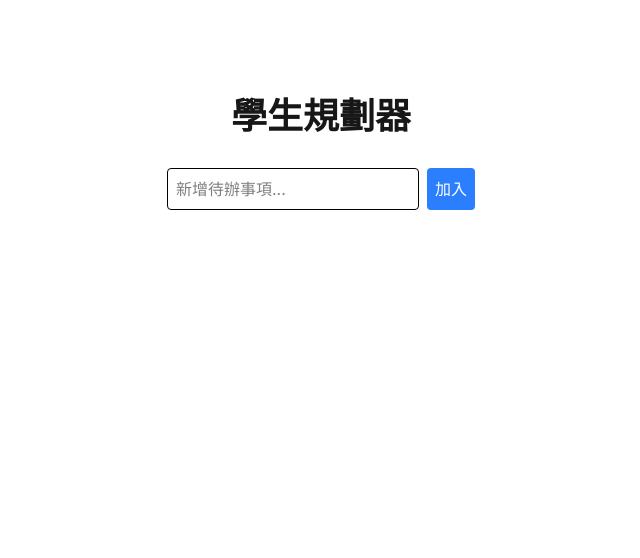
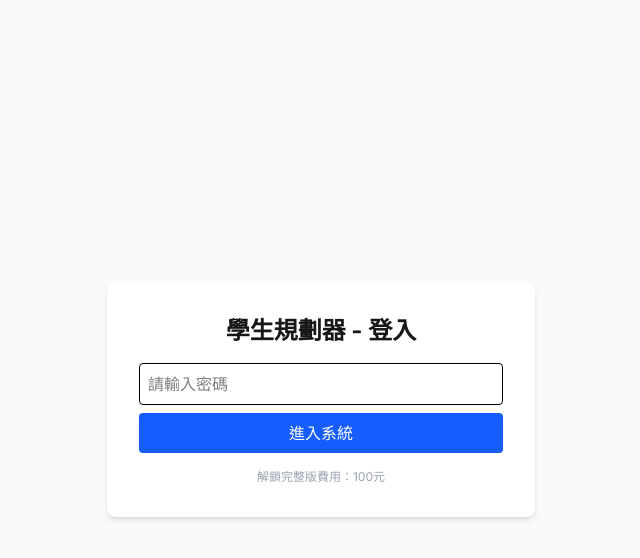
Before and after one commit to brian05240916-jpg/student-planner, a Next.js app: page / in a window 1280 px wide. Shown: the top 558 px of the page, without its empty margins (319-959 px from the left). Built offline with nearby package versions, Linux system fonts and the light colour scheme.

Commit message:
feat: complete integrated planner with auth and timer

```diff
--- a/app/page.tsx
+++ b/app/page.tsx
@@ -1,34 +1,104 @@
 "use client";
-import { useState } from 'react';
+import { useState, useEffect } from 'react';
 
 export default function Home() {
-  const [tasks, setTasks] = useState<string[]>([]);
-  const [input, setInput] = useState('');
+  // --- 狀態管理 ---
+  const [isAuthenticated, setIsAuthenticated] = useState(false);
+  const [password, setPassword] = useState('');
+  const [error, setError] = useState('');
 
-  const addTask = () => {
-    if (input) {
-      setTasks([...tasks, input]);
-      setInput('');
+  const [tasks, setTasks] = useState<{ text: string; date: string }[]>([]);
+  const [taskInput, setTaskInput] = useState('');
+  const [dateInput, setDateInput] = useState('');
+
+  const [timeLeft, setTimeLeft] = useState(25 * 60);
+  const [isActive, setIsActive] = useState(false);
+
+  // --- 登入邏輯 ---
+  const handleLogin = () => {
+    // 規則：長度 >= 8，首字大寫，包含中英文 (Regex 簡單檢查)
+    const isValid = password.length >= 8 && /^[A-Z]/.test(password);
+    if (isValid) {
+      setIsAuthenticated(true);
+    } else {
+      setError('密碼需 8 碼以上且首字大寫，並包含中英文');
     }
   };
 
+  // --- 番茄鐘計時器 ---
+  useEffect(() => {
+    let interval: NodeJS.Timeout;
+    if (isActive && timeLeft > 0) {
+      interval = setInterval(() => setTimeLeft((prev) => prev - 1), 1000);
+    } else if (timeLeft === 0) {
+      setIsActive(false);
+      alert('時間到！休息一下吧！');
+    }
+    return () => clearInterval(interval);
+  }, [isActive, timeLeft]);
+
+  // --- 功能函式 ---
+  const addTask = () => {
+    if (taskInput && dateInput) {
+      setTasks([...tasks, { text: taskInput, date: dateInput }]);
+      setTaskInput('');
+    }
+  };
+
+  const formatTime = (seconds: number) => {
+    const mins = Math.floor(seconds / 60);
+    const secs = seconds % 60;
+    return `${mins}:${secs < 10 ? '0' : ''}${secs}`;
+  };
+
+  // --- 渲染畫面 ---
+  if (!isAuthenticated) {
+    return (
+      <main className="flex flex-col items-center justify-center min-h-screen bg-gray-50">
+        <div className="p-8 bg-white shadow-md rounded-lg text-center">
+          <h1 className="text-2xl font-bold mb-4">學生規劃器 - 登入</h1>
+          <input
+            type="password"
+            className="border p-2 rounded mb-2 w-full text-black"
+            placeholder="請輸入密碼"
+            onChange={(e) => setPassword(e.target.value)}
+          />
+          <button onClick={handleLogin} className="bg-blue-600 text-white px-6 py-2 rounded w-full">
+            進入系統
+          </button>
+          {error && <p className="text-red-500 mt-2 text-sm">{error}</p>}
+          <p className="mt-4 text-xs text-gray-400">解鎖完整版費用：100元</p>
+        </div>
+      </main>
+    );
+  }
+
   return (
-    <main className="flex min-h-screen flex-col items-center p-24">
-      <h1 className="text-4xl font-bold mb-8">學生規劃器</h1>
-      <div className="flex gap-2 mb-4">
-        <input
-          className="border p-2 rounded text-black"
-          value={input}
-          onChange={(e) => setInput(e.target.value)}
-          placeholder="新增待辦事項..."
-        />
-        <button onClick={addTask} className="bg-blue-500 text-white p-2 rounded">
-          加入
+    <main className="p-6 max-w-xl mx-auto">
+      <h1 className="text-3xl font-bold mb-6 text-center">學生規劃器</h1>
+
+      {/* 番茄鐘 */}
+      <div className="p-6 bg-red-50 border border-red-200 rounded-lg mb-6 text-center">
+        <h2 className="text-4xl font-mono">{formatTime(timeLeft)}</h2>
+        <button onClick={() => setIsActive(!isActive)} className="bg-red-500 text-white px-6 py-2 mt-4 rounded">
+          {isActive ? '暫停' : '開始工作'}
         </button>
       </div>
-      <ul className="w-full max-w-md">
-        {tasks.map((task, index) => (
-          <li key={index} className="border-b p-2">{task}</li>
+
+      {/* 任務輸入 */}
+      <div className="flex flex-col gap-2 mb-6">
+        <input className="border p-2 rounded" placeholder="任務名稱" value={taskInput} onChange={(e) => setTaskInput(e.target.value)} />
+        <input type="date" className="border p-2 rounded" value={dateInput} onChange={(e) => setDateInput(e.target.value)} />
+        <button onClick={addTask} className="bg-blue-600 text-white p-2 rounded">新增任務</button>
+      </div>
+
+      {/* 列表 */}
+      <ul className="space-y-2">
+        {tasks.map((t, i) => (
+          <li key={i} className="border p-3 rounded flex justify-between shadow-sm">
+            <span>{t.text}</span>
+            <span className="text-gray-400">{t.date}</span>
+          </li>
         ))}
       </ul>
     </main>
```
